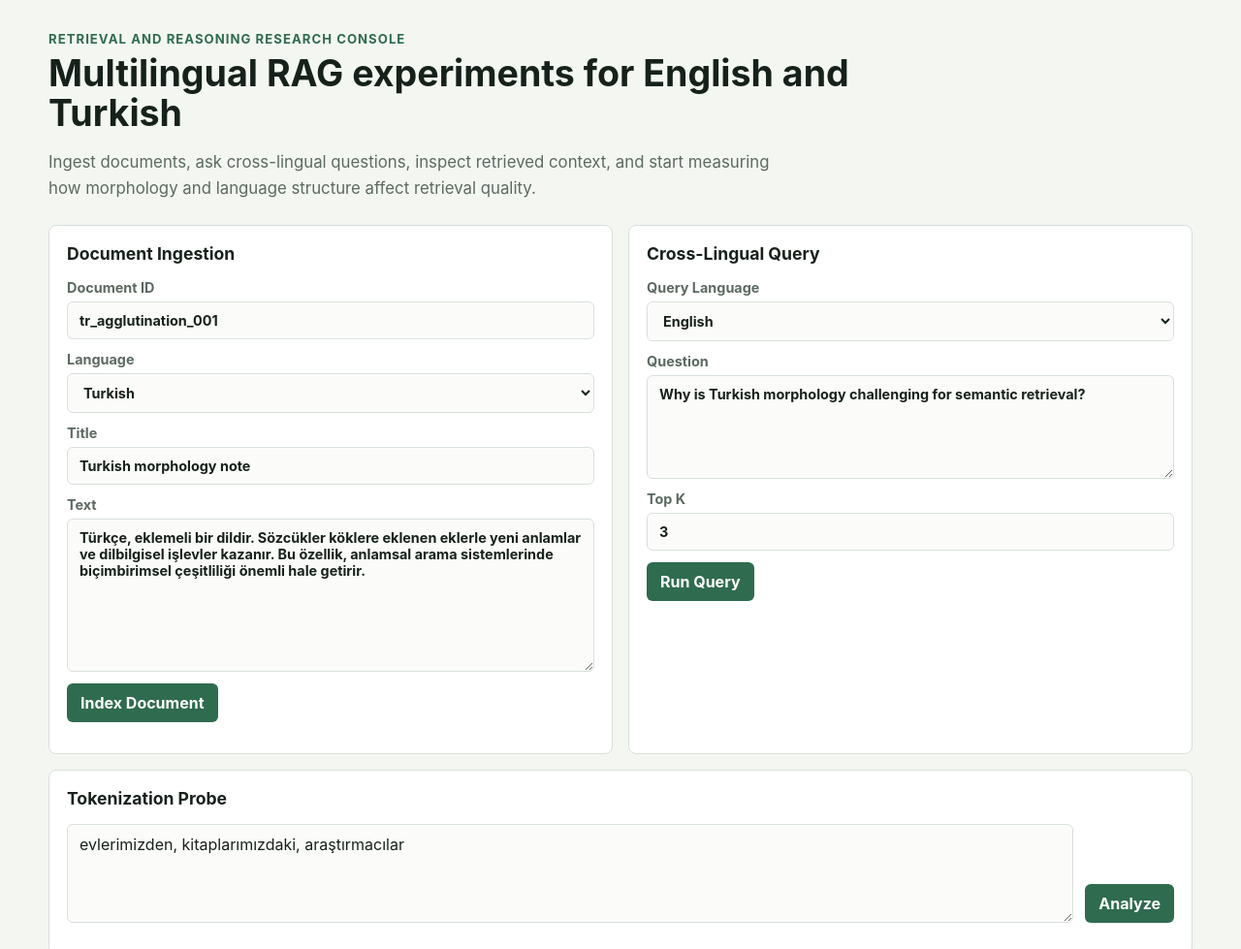
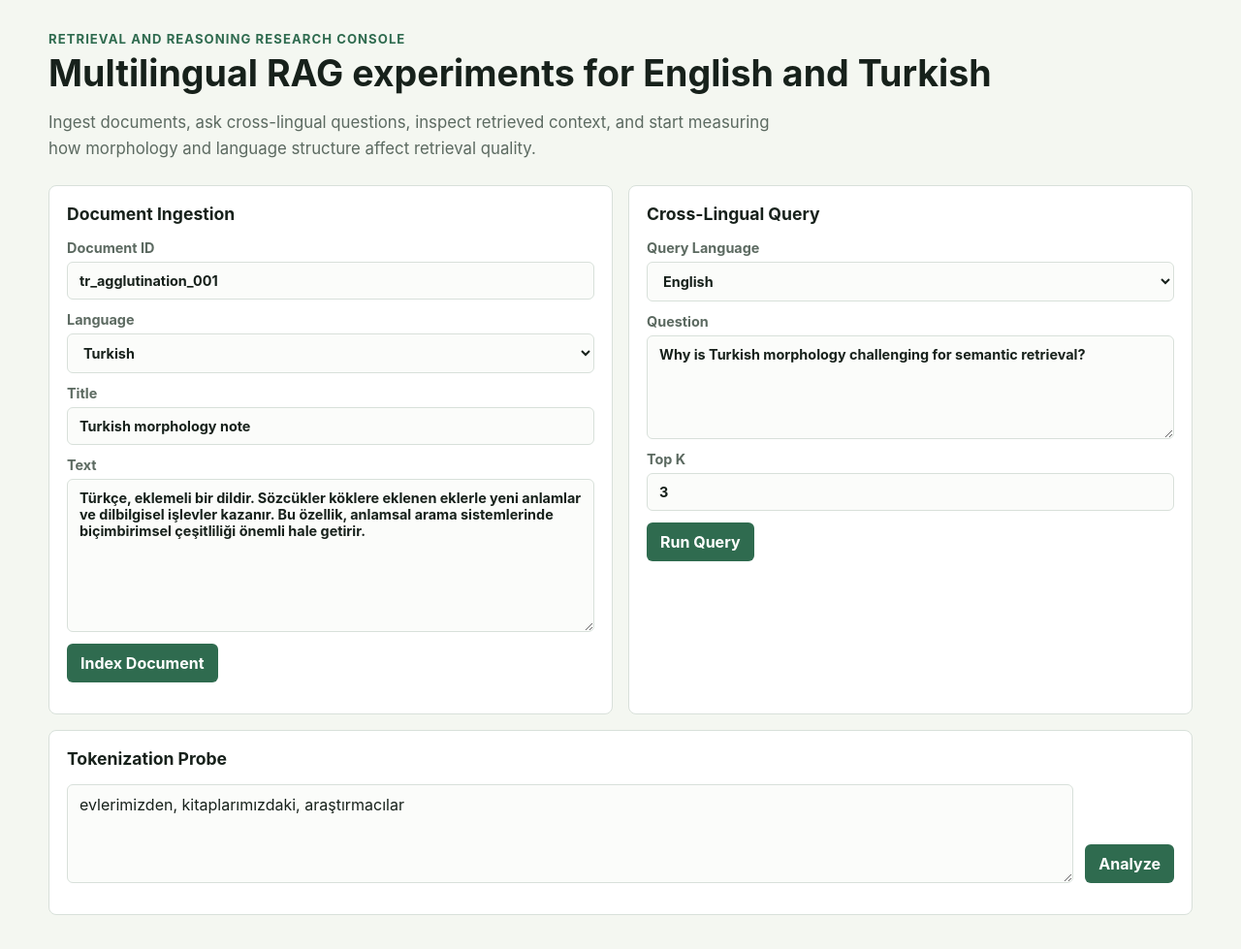
Before and after one commit to defneycoban/retrieval_and_reasoning_research, a plain HTML site: page app/web/index.html in a window 1280 px wide. Shown: the top 979 px of the page at 97% size. Drawn offline with Linux system fonts and the light colour scheme; files that its build step writes are made by us from their sources; files whose address does not match are found by name.

Commit message:
frontend edits

```diff
--- a/app/web/index.html
+++ b/app/web/index.html
@@ -10,7 +10,7 @@
     <main class="shell">
       <section class="intro">
         <p class="eyebrow">Retrieval and reasoning research console</p>
-        <h1>Multilingual RAG experiments for English and Turkish</h1>
+        <h1>Multilingual RAG experiments for <span class="nowrap">English and Turkish</span></h1>
         <p>
           Ingest documents, ask cross-lingual questions, inspect retrieved context, and
           start measuring how morphology and language structure affect retrieval quality.
--- a/app/web/styles.css
+++ b/app/web/styles.css
@@ -40,10 +40,14 @@ body {
 }
 
 h1 {
-  max-width: 860px;
+  max-width: 980px;
   margin: 0;
   font-size: 2.35rem;
   line-height: 1.08;
+}
+
+.nowrap {
+  white-space: nowrap;
 }
 
 h2 {
```
Also changed, not shown: 1 other file.
